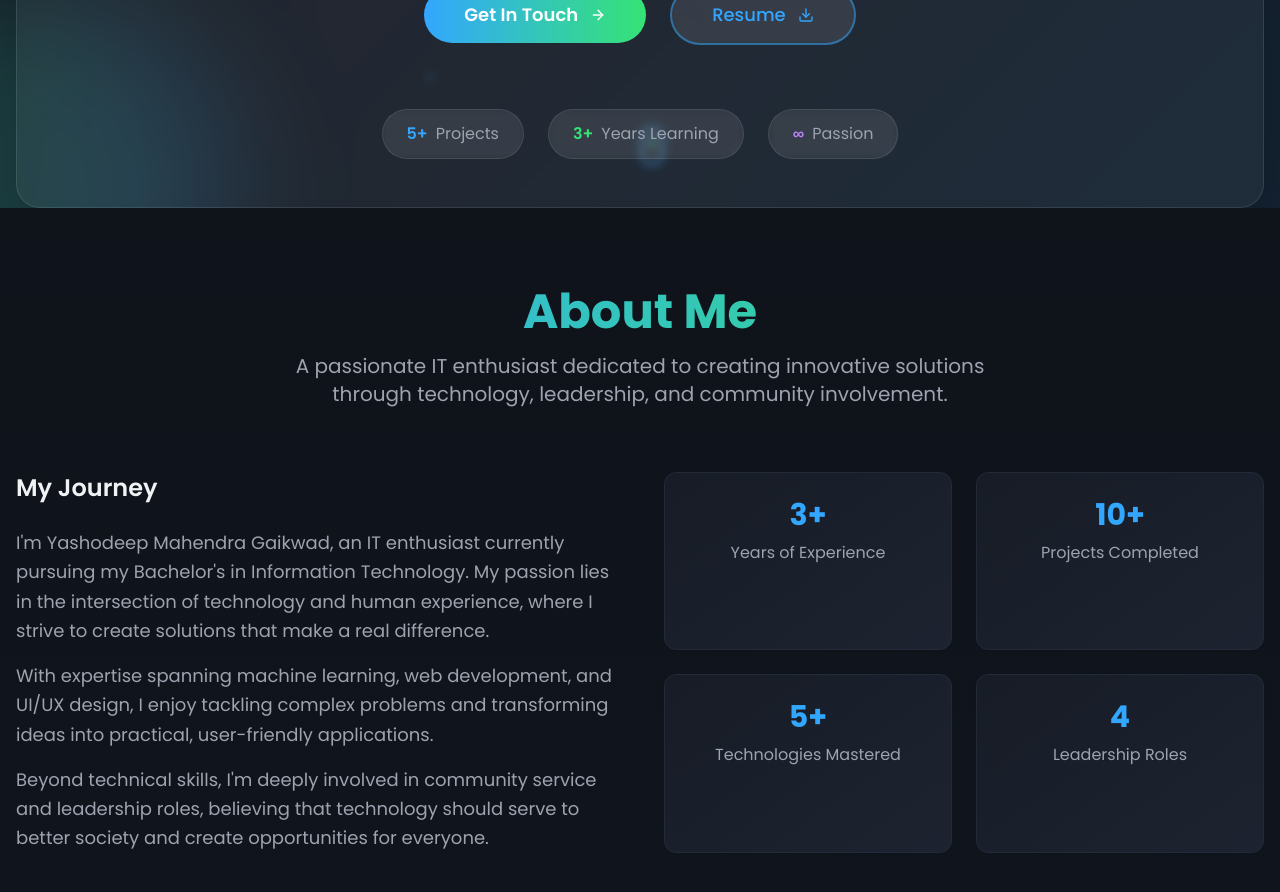
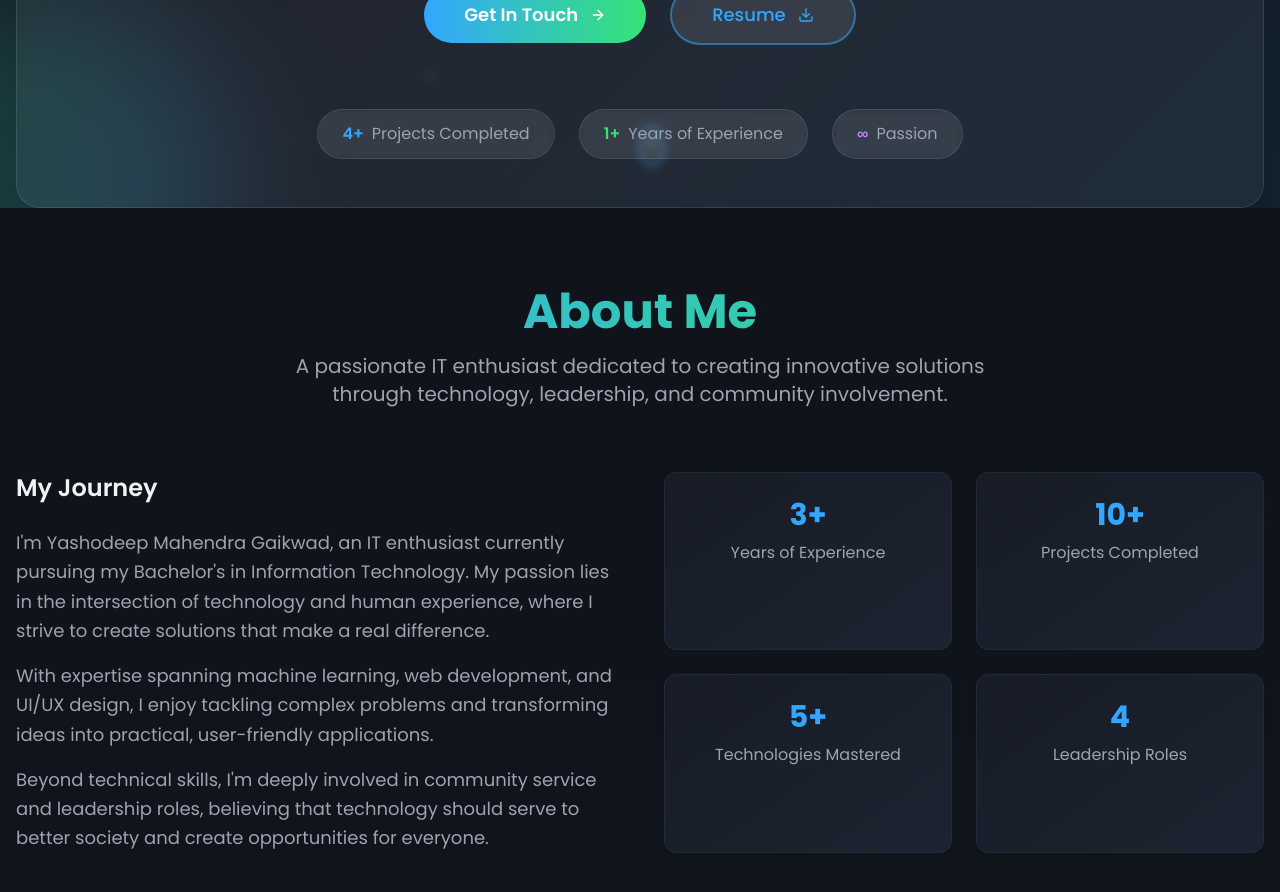
Before and after one commit to Yashodeep-Gaikwad/Portfolio-v2, a React (Vite) app: page / in a window 1280 px wide. Shown: the part 780-1672 px from the top of the page. Built offline with nearby package versions, Linux system fonts and the light colour scheme.

Commit message:
Update experience and projects count
Updated the "Years of Experience" from "3+" to "1+" and "Projects Completed" from "10+" to "4+".
-edited src/components/About.tsx

```diff
--- a/src/components/Hero.tsx
+++ b/src/components/Hero.tsx
@@ -103,12 +103,12 @@ const Hero = () => {
               {/* Stats or badges */}
               <div className="flex flex-wrap justify-center gap-6 pt-8">
                 <div className="backdrop-blur-sm bg-white/5 rounded-full px-6 py-3 border border-white/10">
-                  <span className="text-electric-blue font-semibold">5+</span>
-                  <span className="text-muted-foreground ml-2">Projects</span>
+                  <span className="text-electric-blue font-semibold">4+</span>
+                  <span className="text-muted-foreground ml-2">Projects Completed</span>
                 </div>
                 <div className="backdrop-blur-sm bg-white/5 rounded-full px-6 py-3 border border-white/10">
-                  <span className="text-neon-green font-semibold">3+</span>
-                  <span className="text-muted-foreground ml-2">Years Learning</span>
+                  <span className="text-neon-green font-semibold">1+</span>
+                  <span className="text-muted-foreground ml-2">Years of Experience</span>
                 </div>
                 <div className="backdrop-blur-sm bg-white/5 rounded-full px-6 py-3 border border-white/10">
                   <span className="text-purple-400 font-semibold">∞</span>
```
